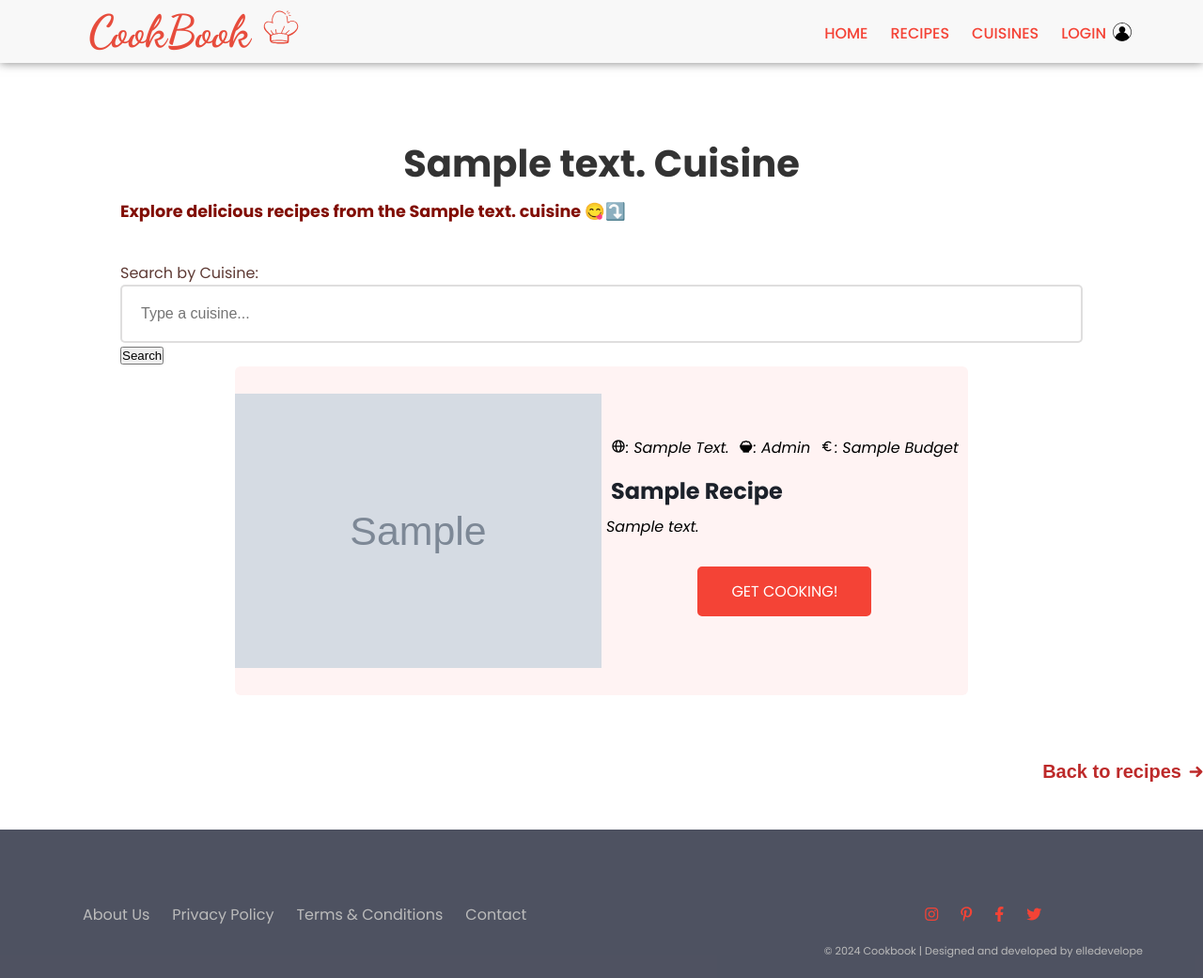
After one commit to elledevelope/sfcookbook-projet-fil-rouge-symfony-php, a Symfony app: template templates/recipes/by_cuisine.html.twig in a window 1280 px wide. The commit adds this page. Shown: the whole page at 94% size. Run offline with Twig, Linux system fonts and the light colour scheme; the template is opened without the code that fills it: most values are stand-ins (such as "Sample title", 1, 10 or a date in 2020); grey boxes marked "Sample" are stand-in pictures; some libraries are stand-ins or nearby versions.

Commit message:
Filter for ``cusine`` key word and search bar

```diff
--- /dev/null
+++ b/templates/recipes/by_cuisine.html.twig
@@ -0,0 +1,67 @@
+{% extends 'base.html.twig' %}
+
+{% block title %}Recipes by
+	{{ cuisine }}
+	Cuisine
+{% endblock %}
+
+{% block body %}
+	<section class="recipes recipes-by-cuisine">
+		<h2 class="pagename">{{ cuisine }}
+			Cuisine</h2>
+		<p class="p-intro">Explore delicious recipes from the
+			{{ cuisine }}
+			cuisine 😋⤵️
+		</p>
+
+		{# Search recipes form #}
+		<form action="{{ path('app_search_recipes_by_cuisine') }}" method="get">
+			<label for="cuisine">Search by Cuisine:</label>
+			<input type="text" id="cuisine" name="cuisine" placeholder="Type a cuisine...">
+			<button type="submit">Search</button>
+		</form>
+
+		<div class="gallery-recipes">
+			{% for recipe in recipes %}
+				<div class="recipes-card">
+					{% if recipe.image %}
+						<div class="recipes-card-img">
+							<img class="crop-horizontal card-img" src="{{ asset('uploads/' ~ recipe.image) }}" alt="{{ recipe.title }}">
+						</div>
+					{% endif %}
+
+					<div class="recipe-card-content">
+						<div class="level-budget">
+							<p>
+								<i class='bx bx-globe'></i>:
+								{{ recipe.cuisine }}</p>
+							<p>
+								<i class='bx bxs-bowl-rice'></i>:
+								{{ recipe.level }}</p>
+							<p>
+								<i class='bx bx-euro'></i>:
+								{{ recipe.budget }}</p>
+						</div>
+						<h5>{{ recipe.title }}</h5>
+						<p class="recipes-card-description">{{ recipe.description }}</p>
+						<div class="div-btn">
+							<a class="btn-getCooking" href="{{ path('app_recipes_show', {'id': recipe.id}) }}">Get Cooking!</a>
+						</div>
+					</div>
+				</div>
+			{% else %}
+				<p>No recipes found.</p>
+			{% endfor %}
+		</div>
+	</section>
+
+	{# <a href="{{ path('app_recipes_new') }}">Create new recipe</a> #}
+	<div class="div-btnGoBack">
+		<button type="button" class="btnGoBack">
+			<a href="{{ path('app_recipes_index') }}">Back to recipes</a>
+			<svg stroke-width="4" stroke="currentColor" viewbox="0 0 24 24" fill="none" class="h-6 w-6" xmlns="http://www.w3.org/2000/svg">
+				<path d="M14 5l7 7m0 0l-7 7m7-7H3" stroke-linejoin="round" stroke-linecap="round"></path>
+			</svg>
+		</button>
+	</div>
+{% endblock %}
```
Also changed, not shown: src/Controller/RecipesController.php (+26 -2 lines), templates/home/index.html.twig (+29 -9 lines).
